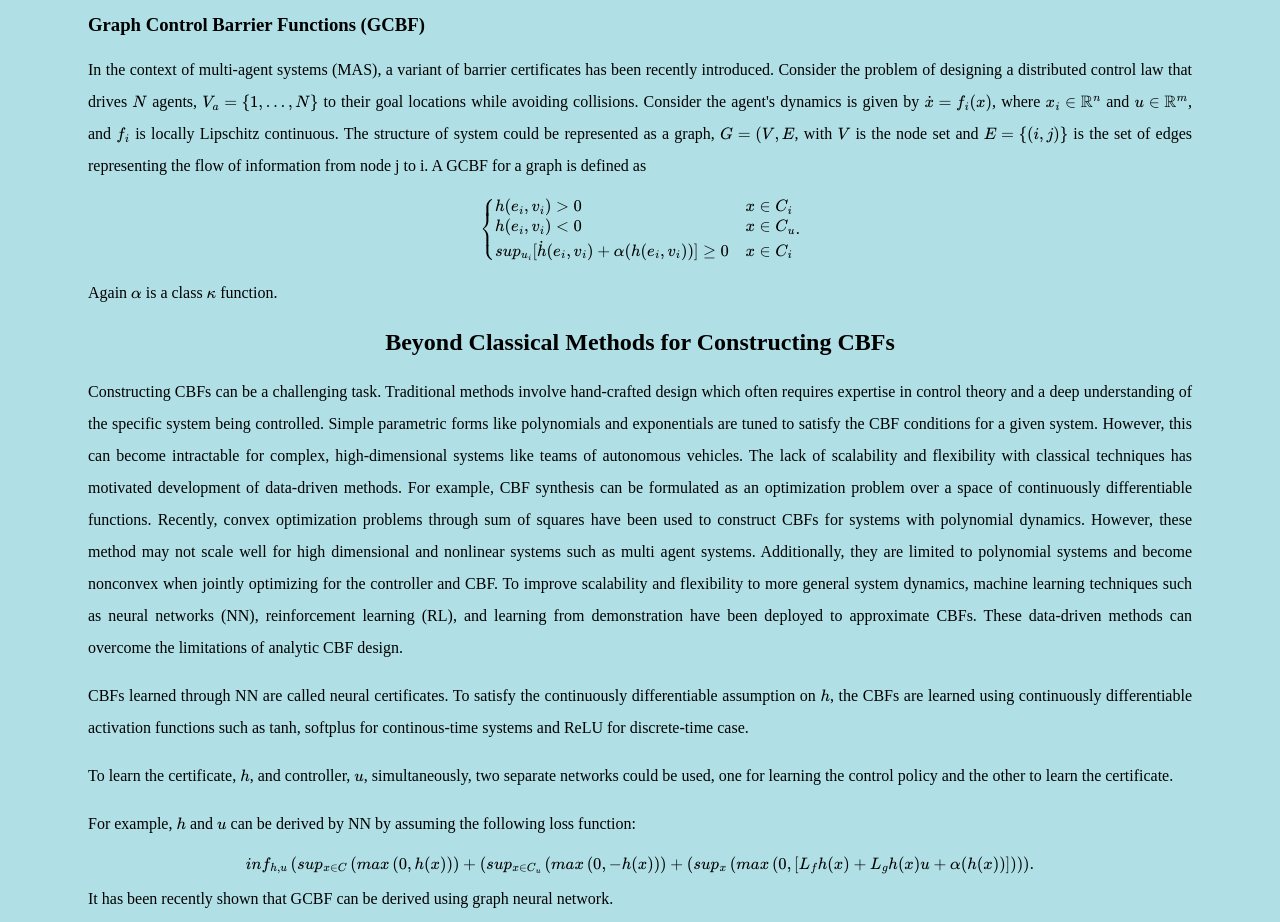
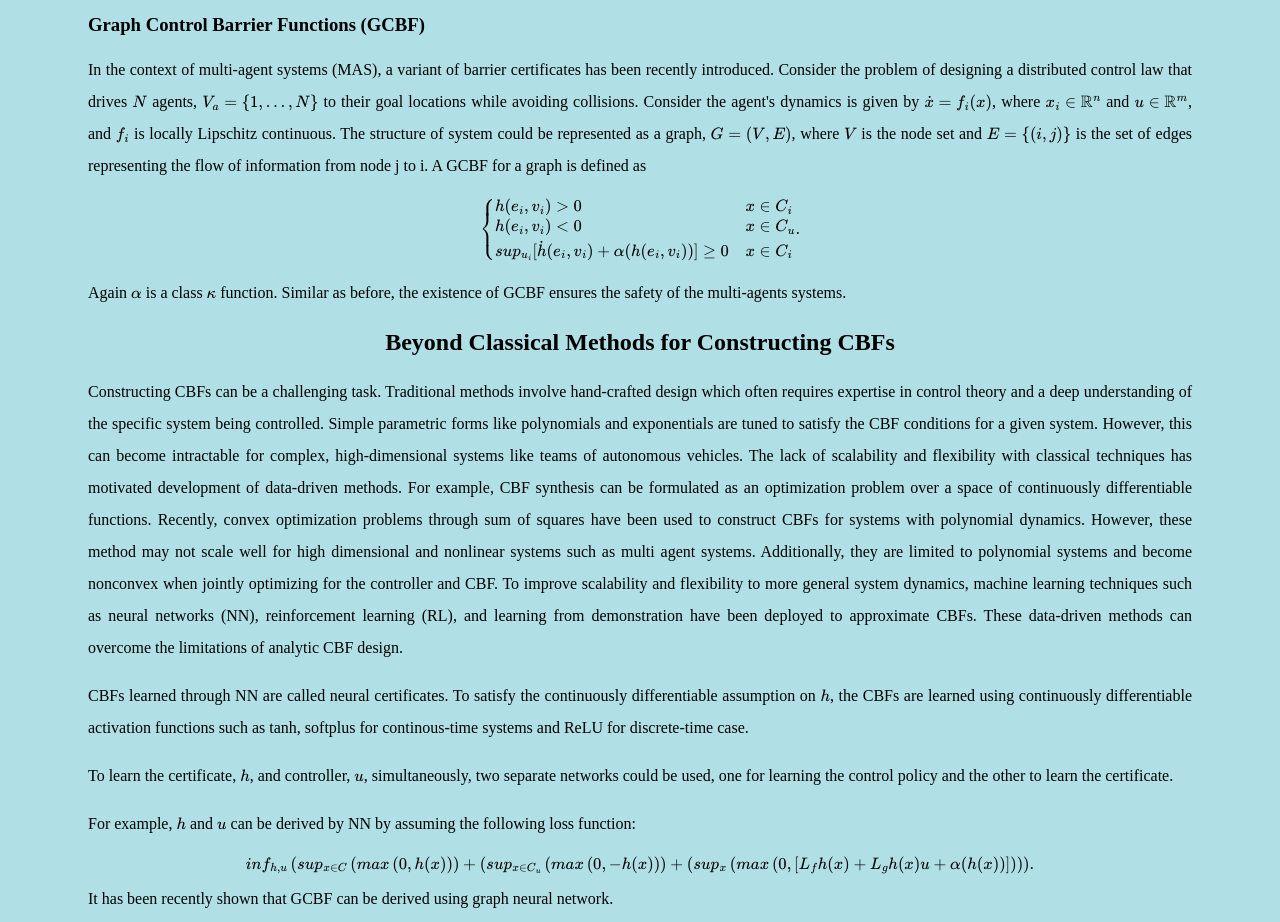
Before and after one commit to sarahonar/RobotDecisionMakingProject, a plain HTML site: page index.html in a window 1280 px wide. Shown: the part 2880-3802 px from the top of the page. Drawn offline with nearby package versions, Linux system fonts and the light colour scheme; some packages are replaced by stand-ins of ours.

Commit message:
Update index.html

```diff
--- a/index.html
+++ b/index.html
@@ -105,9 +105,9 @@ Consider a nonlinear, closed dynamical system (i.e., system without input) of fo
 		</p>
 	<h3> Graph Control Barrier Functions (GCBF)</h3>
 	<p align="justify">In the context of multi-agent systems (MAS), a variant of barrier certificates has been recently introduced. Consider the problem of designing a distributed control law that drives \(N\) agents, \(V_a=\{1,\dots,N\}\) to their goal locations while avoiding collisions.
-	Consider the agent's dynamics is given by \(\dot{x}=f_i(x)\), where \(x_i \in \mathbb{R}^n\) and \(u \in \mathbb{R}^m\), and \(f_i\) is locally Lipschitz continuous. The structure of system could be represented as a graph, \(G=(V,E\), with \(V\) is the node set and \(E = \{(i, j)\}\) is the set of edges representing the flow of information from node j to i.
+	Consider the agent's dynamics is given by \(\dot{x}=f_i(x)\), where \(x_i \in \mathbb{R}^n\) and \(u \in \mathbb{R}^m\), and \(f_i\) is locally Lipschitz continuous. The structure of system could be represented as a graph, \(G=(V,E)\), where \(V\) is the node set and \(E = \{(i, j)\}\) is the set of edges representing the flow of information from node j to i.
 	A GCBF for a graph is defined as \[\begin{cases}h(e_i,v_i)> 0 & x\in C_i \\ h(e_i,v_i) < 0 & x\in C_u \\ sup_{u_i}[\dot{h}(e_i,v_i)+\alpha (h(e_i,v_i))]\geq 0  & x\in C_i\end{cases}.\]
-	Again \(\alpha\) is a class \(\kappa\) function.
+	Again \(\alpha\) is a class \(\kappa\) function. Similar as before, the existence of GCBF ensures the safety of the multi-agents systems.
 	<h2> Beyond Classical Methods for Constructing CBFs </h2>
 	<p align="justify"> Constructing CBFs can be a challenging task. Traditional methods involve hand-crafted design which often requires expertise in control theory and a deep understanding of the specific system being controlled. Simple parametric forms like polynomials and exponentials are tuned to satisfy the CBF conditions for a given system. However, this can become intractable for complex, high-dimensional systems like teams of autonomous vehicles. The lack of scalability and flexibility with classical techniques has motivated development of data-driven methods. For example, CBF synthesis can be formulated as an optimization problem over a space of continuously differentiable functions. Recently, convex optimization problems through sum of squares have been used to construct CBFs for systems with polynomial dynamics. However, these method may not scale well for high dimensional and nonlinear systems such as multi agent systems. Additionally, they are limited to polynomial systems and become nonconvex when jointly optimizing for the controller and CBF. To improve scalability and flexibility to more general system dynamics, machine learning techniques such as neural networks (NN), reinforcement learning (RL), and learning from demonstration have been deployed to approximate CBFs. These data-driven methods can overcome the limitations of analytic CBF design. </p>
 	<p align="justify"> CBFs learned through NN are called neural certificates. To satisfy the continuously differentiable assumption on \(h\), the CBFs are learned using continuously differentiable activation functions such as tanh, softplus for continous-time systems and ReLU for discrete-time case.</p>
```
